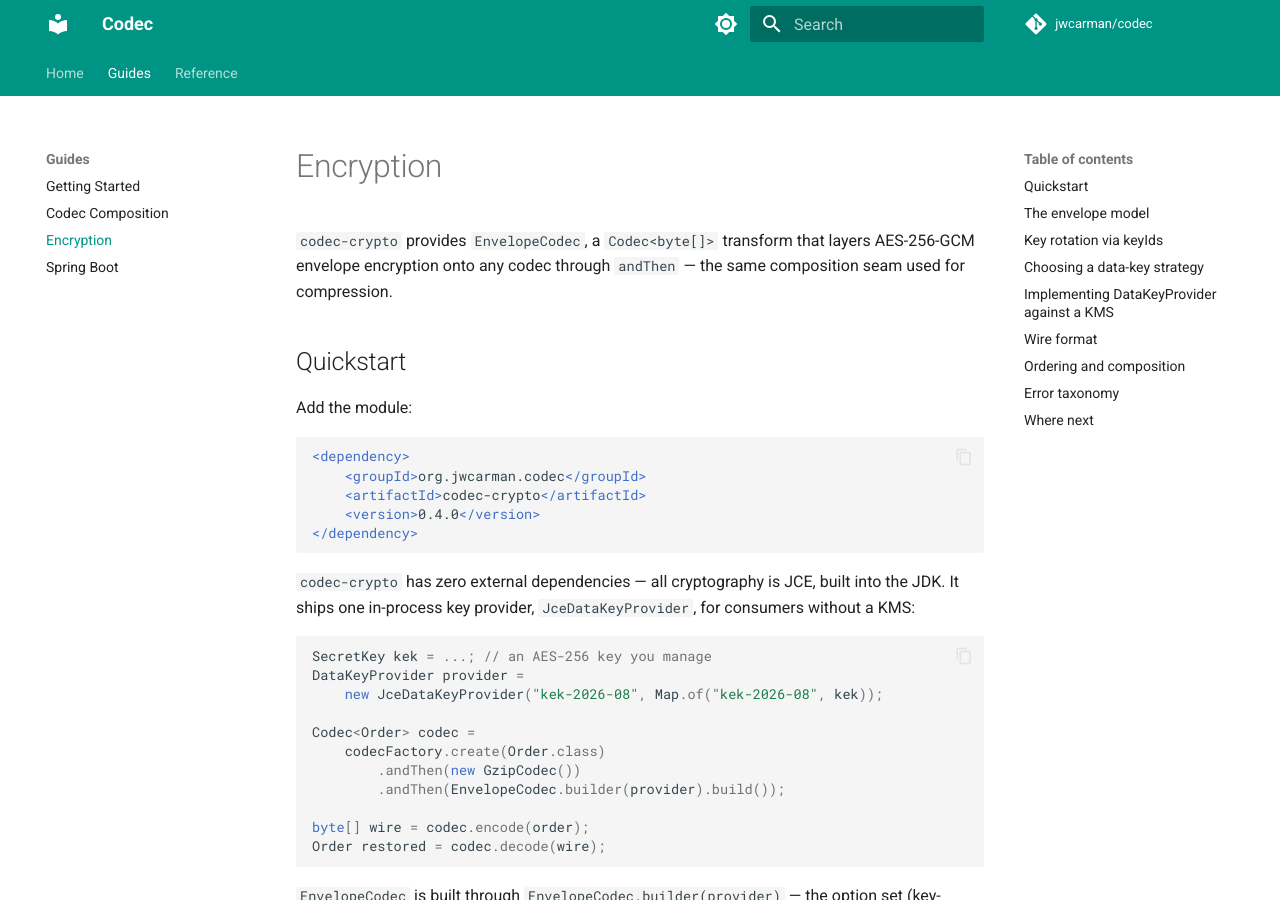
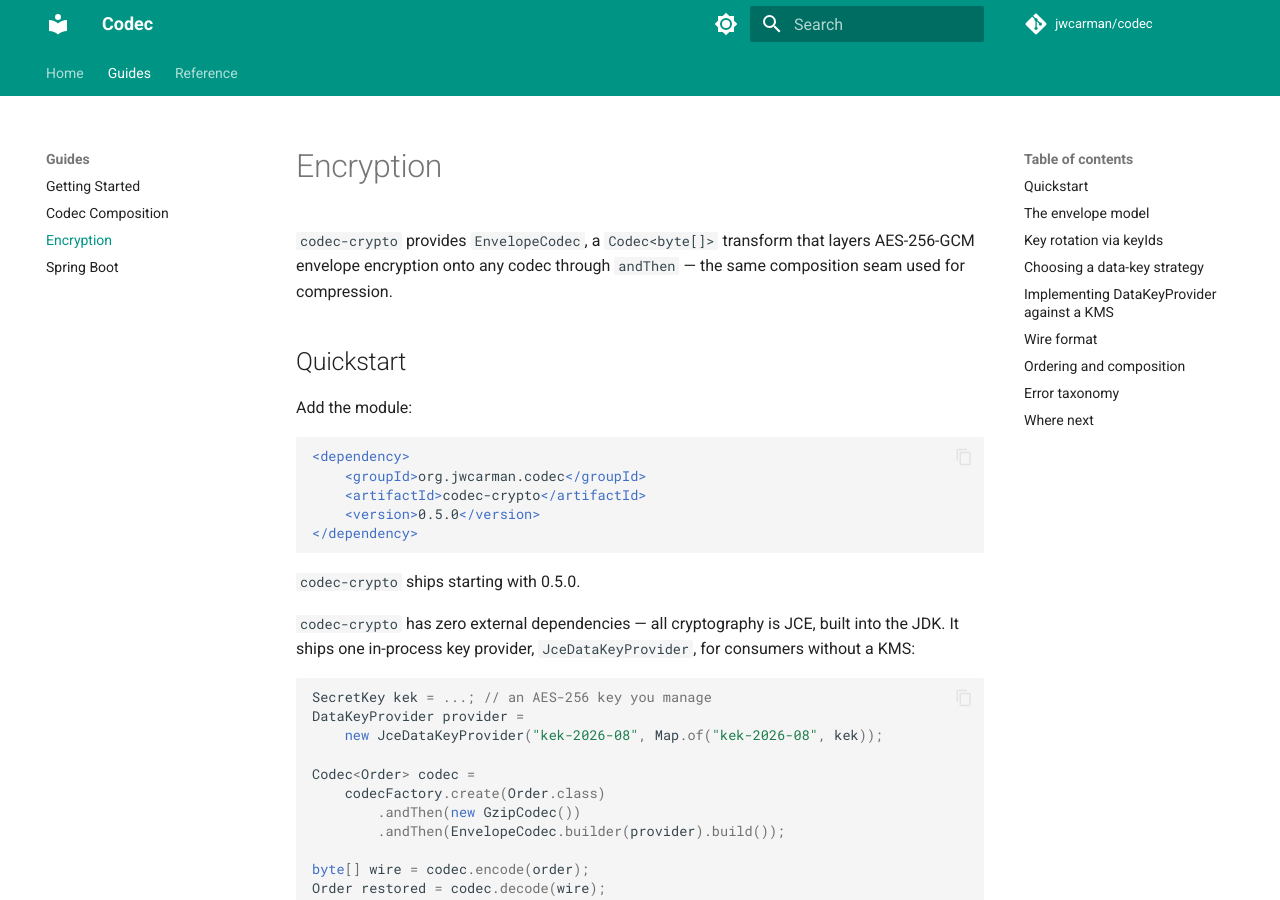
Before and after one commit to jwcarman/codec, an MkDocs documentation site: the page built from docs/guides/encryption.md, in a window 1280 px wide and 900 px high. Built offline with MkDocs 1.6.1 and Material for MkDocs 9.7.7, drawn with Linux system fonts in a browser that asks for light colours; comment, search, counter and statistics services are not loaded.

Commit message:
Fix codec-crypto quickstart version: 0.5.0, not the unpublished 0.4.0
codec-crypto did not exist at the 0.4.0 tag, so the dependency snippet
in docs/guides/encryption.md could never resolve. Pin it to 0.5.0 and
state plainly that codec-crypto ships starting with that version. The
getting-started/BOM snippets stay at 0.4.0 — those artifacts really
were released at that version.

Co-Authored-By: Claude Opus 5 (1M context) <noreply@anthropic.com>

````diff
--- a/docs/guides/encryption.md
+++ b/docs/guides/encryption.md
@@ -12,9 +12,11 @@ Add the module:
 <dependency>
     <groupId>org.jwcarman.codec</groupId>
     <artifactId>codec-crypto</artifactId>
-    <version>0.4.0</version>
+    <version>0.5.0</version>
 </dependency>
 ```
+
+`codec-crypto` ships starting with 0.5.0.
 
 `codec-crypto` has zero external dependencies — all cryptography is JCE, built
 into the JDK. It ships one in-process key provider, `JceDataKeyProvider`, for
````
